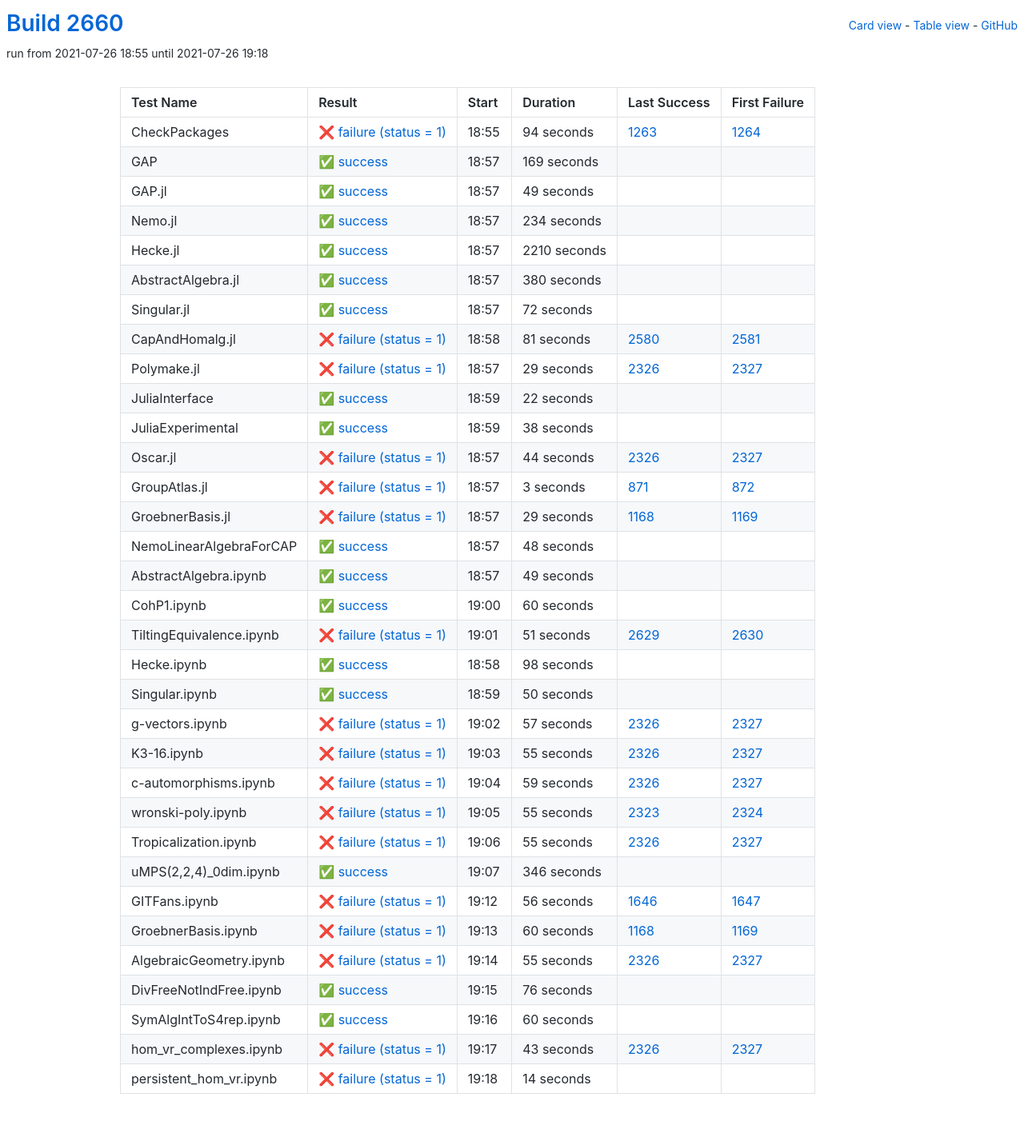
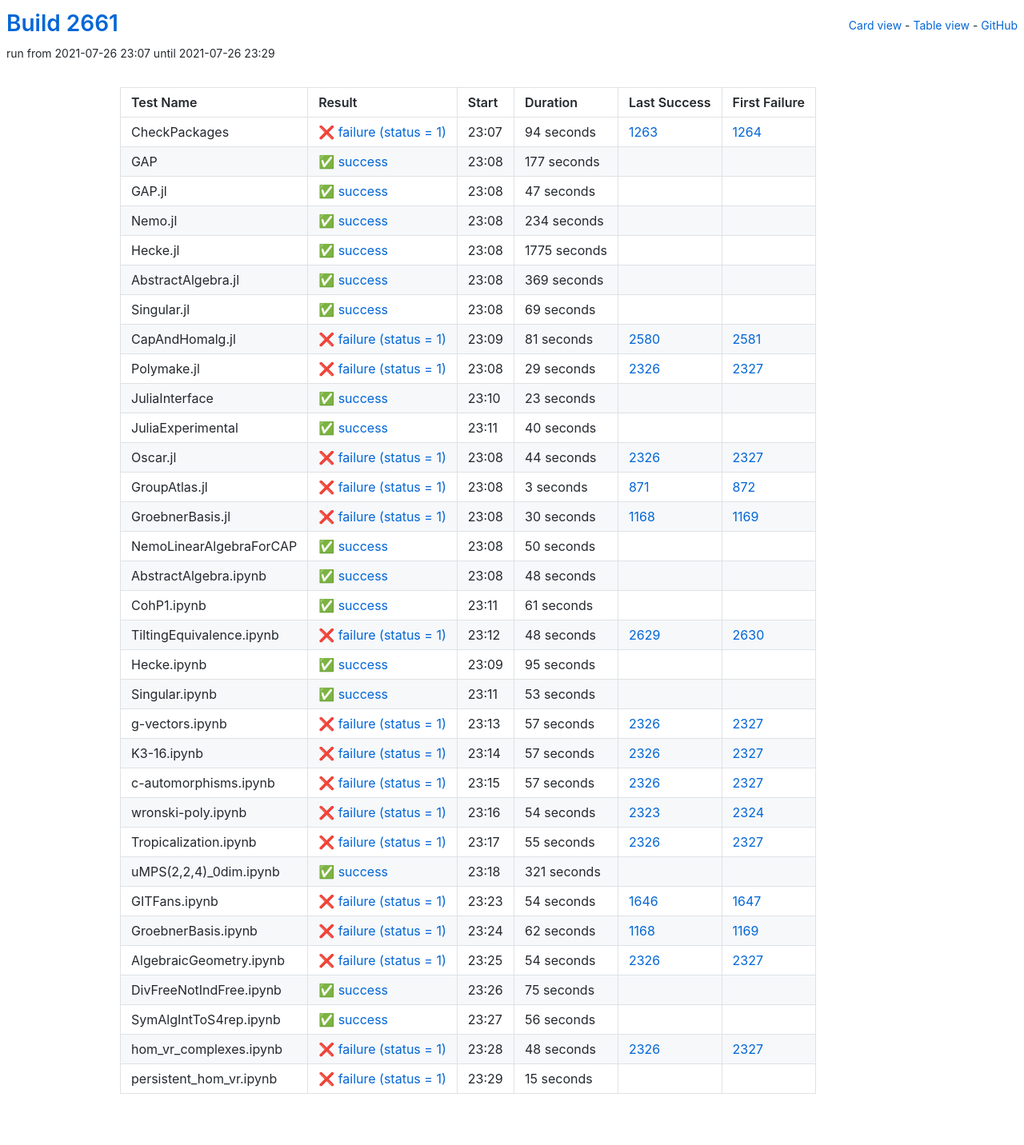
Before and after one commit to oscar-system/oscar-ci-status-stable, a Jekyll site: the page built from table.html, in a window 1280 px wide. Shown: the whole page at 80% size. Built offline with Jekyll 4.4.1, drawn with Linux system fonts in a browser that asks for light colours.

Commit message:
Build #2661

```diff
--- a/_data/ci.yml
+++ b/_data/ci.yml
@@ -1,6 +1,6 @@
 ---
-build: 2660
-build_url: https://oscarci.mathematik.uni-kl.de/job/oscar-stable/2660/
+build: 2661
+build_url: https://oscarci.mathematik.uni-kl.de/job/oscar-stable/2661/
 job: oscar-stable
 organization: oscar-system
 repo: oscar-ci-status-stable
@@ -8,8 +8,8 @@ repourl: https://github.com/oscar-system/oscar-ci-status-stable
 tests:
 - name: CheckPackages
   id: checkpackages
-  log: https://oscarci.mathematik.uni-kl.de/job/oscar-stable/2660/artifact/logs/build-2660/CheckPackages.log
-  start: 2021-07-26 18:55
+  log: https://oscarci.mathematik.uni-kl.de/job/oscar-stable/2661/artifact/logs/build-2661/CheckPackages.log
+  start: 2021-07-26 23:07
   success: false
   exitcode: 1
   status: failure
@@ -20,32 +20,32 @@ tests:
   first_failure_url: https://oscarci.mathematik.uni-kl.de/job/oscar-stable/1264/
 - name: GAP
   id: gap
-  log: https://oscarci.mathematik.uni-kl.de/job/oscar-stable/2660/artifact/logs/build-2660/GAP.log
-  start: 2021-07-26 18:57
+  log: https://oscarci.mathematik.uni-kl.de/job/oscar-stable/2661/artifact/logs/build-2661/GAP.log
+  start: 2021-07-26 23:08
   success: true
   exitcode: 0
   status: success
-  duration: 169
+  duration: 177
   last_success: false
   last_success_url:
   first_failure: false
   first_failure_url:
 - name: GAP.jl
   id: gap-jl
-  log: https://oscarci.mathematik.uni-kl.de/job/oscar-stable/2660/artifact/logs/build-2660/GAP.jl.log
-  start: 2021-07-26 18:57
+  log: https://oscarci.mathematik.uni-kl.de/job/oscar-stable/2661/artifact/logs/build-2661/GAP.jl.log
+  start: 2021-07-26 23:08
   success: true
   exitcode: 0
   status: success
-  duration: 49
+  duration: 47
   last_success: false
   last_success_url:
   first_failure: false
   first_failure_url:
 - name: Nemo.jl
   id: nemo-jl
-  log: https://oscarci.mathematik.uni-kl.de/job/oscar-stable/2660/artifact/logs/build-2660/Nemo.jl.log
-  start: 2021-07-26 18:57
+  log: https://oscarci.mathematik.uni-kl.de/job/oscar-stable/2661/artifact/logs/build-2661/Nemo.jl.log
+  start: 2021-07-26 23:08
   success: true
   exitcode: 0
   status: success
@@ -56,44 +56,44 @@ tests:
   first_failure_url:
 - name: Hecke.jl
   id: hecke-jl
-  log: https://oscarci.mathematik.uni-kl.de/job/oscar-stable/2660/artifact/logs/build-2660/Hecke.jl.log
-  start: 2021-07-26 18:57
+  log: https://oscarci.mathematik.uni-kl.de/job/oscar-stable/2661/artifact/logs/build-2661/Hecke.jl.log
+  start: 2021-07-26 23:08
   success: true
   exitcode: 0
   status: success
-  duration: 2210
+  duration: 1775
   last_success: false
   last_success_url:
   first_failure: false
   first_failure_url:
 - name: AbstractAlgebra.jl
   id: abstractalgebra-jl
-  log: https://oscarci.mathematik.uni-kl.de/job/oscar-stable/2660/artifact/logs/build-2660/AbstractAlgebra.jl.log
-  start: 2021-07-26 18:57
+  log: https://oscarci.mathematik.uni-kl.de/job/oscar-stable/2661/artifact/logs/build-2661/AbstractAlgebra.jl.log
+  start: 2021-07-26 23:08
   success: true
   exitcode: 0
   status: success
-  duration: 380
+  duration: 369
   last_success: false
   last_success_url:
   first_failure: false
   first_failure_url:
 - name: Singular.jl
   id: singular-jl
-  log: https://oscarci.mathematik.uni-kl.de/job/oscar-stable/2660/artifact/logs/build-2660/Singular.jl.log
-  start: 2021-07-26 18:57
+  log: https://oscarci.mathematik.uni-kl.de/job/oscar-stable/2661/artifact/logs/build-2661/Singular.jl.log
+  start: 2021-07-26 23:08
   success: true
   exitcode: 0
   status: success
-  duration: 72
+  duration: 69
   last_success: false
   last_success_url:
   first_failure: false
   first_failure_url:
 - name: CapAndHomalg.jl
   id: capandhomalg-jl
-  log: https://oscarci.mathematik.uni-kl.de/job/oscar-stable/2660/artifact/logs/build-2660/CapAndHomalg.jl.log
-  start: 2021-07-26 18:58
+  log: https://oscarci.mathematik.uni-kl.de/job/oscar-stable/2661/artifact/logs/build-2661/CapAndHomalg.jl.log
+  start: 2021-07-26 23:09
   success: false
   exitcode: 1
   status: failure
@@ -104,8 +104,8 @@ tests:
   first_failure_url: https://oscarci.mathematik.uni-kl.de/job/oscar-stable/2581/
 - name: Polymake.jl
   id: polymake-jl
-  log: https://oscarci.mathematik.uni-kl.de/job/oscar-stable/2660/artifact/logs/build-2660/Polymake.jl.log
-  start: 2021-07-26 18:57
+  log: https://oscarci.mathematik.uni-kl.de/job/oscar-stable/2661/artifact/logs/build-2661/Polymake.jl.log
+  start: 2021-07-26 23:08
   success: false
   exitcode: 1
   status: failure
@@ -116,32 +116,32 @@ tests:
   first_failure_url: https://oscarci.mathematik.uni-kl.de/job/oscar-stable/2327/
 - name: JuliaInterface
   id: juliainterface
-  log: https://oscarci.mathematik.uni-kl.de/job/oscar-stable/2660/artifact/logs/build-2660/JuliaInterface.log
-  start: 2021-07-26 18:59
+  log: https://oscarci.mathematik.uni-kl.de/job/oscar-stable/2661/artifact/logs/build-2661/JuliaInterface.log
+  start: 2021-07-26 23:10
   success: true
   exitcode: 0
   status: success
-  duration: 22
+  duration: 23
   last_success: false
   last_success_url:
   first_failure: false
   first_failure_url:
 - name: JuliaExperimental
   id: juliaexperimental
-  log: https://oscarci.mathematik.uni-kl.de/job/oscar-stable/2660/artifact/logs/build-2660/JuliaExperimental.log
-  start: 2021-07-26 18:59
+  log: https://oscarci.mathematik.uni-kl.de/job/oscar-stable/2661/artifact/logs/build-2661/JuliaExperimental.log
+  start: 2021-07-26 23:11
   success: true
   exitcode: 0
   status: success
-  duration: 38
+  duration: 40
   last_success: false
   last_success_url:
   first_failure: false
   first_failure_url:
 - name: Oscar.jl
   id: oscar-jl
-  log: https://oscarci.mathematik.uni-kl.de/job/oscar-stable/2660/artifact/logs/build-2660/Oscar.jl.log
-  start: 2021-07-26 18:57
+  log: https://oscarci.mathematik.uni-kl.de/job/oscar-stable/2661/artifact/logs/build-2661/Oscar.jl.log
+  start: 2021-07-26 23:08
   success: false
   exitcode: 1
   status: failure
@@ -152,8 +152,8 @@ tests:
   first_failure_url: https://oscarci.mathematik.uni-kl.de/job/oscar-stable/2327/
 - name: GroupAtlas.jl
   id: groupatlas-jl
-  log: https://oscarci.mathematik.uni-kl.de/job/oscar-stable/2660/artifact/logs/build-2660/GroupAtlas.jl.log
-  start: 2021-07-26 18:57
+  log: https://oscarci.mathematik.uni-kl.de/job/oscar-stable/2661/artifact/logs/build-2661/GroupAtlas.jl.log
+  start: 2021-07-26 23:08
   success: false
   exitcode: 1
   status: failure
@@ -164,20 +164,32 @@ tests:
   first_failure_url: https://oscarci.mathematik.uni-kl.de/job/oscar-stable/872/
 - name: GroebnerBasis.jl
   id: groebnerbasis-jl
-  log: https://oscarci.mathematik.uni-kl.de/job/oscar-stable/2660/artifact/logs/build-2660/GroebnerBasis.jl.log
-  start: 2021-07-26 18:57
+  log: https://oscarci.mathematik.uni-kl.de/job/oscar-stable/2661/artifact/logs/build-2661/GroebnerBasis.jl.log
+  start: 2021-07-26 23:08
   success: false
   exitcode: 1
   status: failure
-  duration: 29
+  duration: 30
   last_success: 1168
   last_success_url: https://oscarci.mathematik.uni-kl.de/job/oscar-stable/1168/
   first_failure: 1169
   first_failure_url: https://oscarci.mathematik.uni-kl.de/job/oscar-stable/1169/
 - name: NemoLinearAlgebraForCAP
   id: nemolinearalgebraforcap
-  log: https://oscarci.mathematik.uni-kl.de/job/oscar-stable/2660/artifact/logs/build-2660/NemoLinearAlgebraForCAP.log
-  start: 2021-07-26 18:57
+  log: https://oscarci.mathematik.uni-kl.de/job/oscar-stable/2661/artifact/logs/build-2661/NemoLinearAlgebraForCAP.log
+  start: 2021-07-26 23:08
+  success: true
+  exitcode: 0
+  status: success
+  duration: 50
+  last_success: false
+  last_success_url:
+  first_failure: false
+  first_failure_url:
+- name: AbstractAlgebra.ipynb
+  id: abstractalgebra-ipynb
+  log: https://oscarci.mathematik.uni-kl.de/job/oscar-stable/2661/artifact/logs/build-2661/AbstractAlgebra.ipynb.log
+  start: 2021-07-26 23:08
   success: true
   exitcode: 0
   status: success
@@ -186,70 +198,58 @@ tests:
   last_success_url:
   first_failure: false
   first_failure_url:
-- name: AbstractAlgebra.ipynb
-  id: abstractalgebra-ipynb
-  log: https://oscarci.mathematik.uni-kl.de/job/oscar-stable/2660/artifact/logs/build-2660/AbstractAlgebra.ipynb.log
-  start: 2021-07-26 18:57
+- name: CohP1.ipynb
+  id: cohp1-ipynb
+  log: https://oscarci.mathematik.uni-kl.de/job/oscar-stable/2661/artifact/logs/build-2661/CohP1.ipynb.log
+  start: 2021-07-26 23:11
   success: true
   exitcode: 0
   status: success
-  duration: 49
-  last_success: false
-  last_success_url:
-  first_failure: false
-  first_failure_url:
-- name: CohP1.ipynb
-  id: cohp1-ipynb
-  log: https://oscarci.mathematik.uni-kl.de/job/oscar-stable/2660/artifact/logs/build-2660/CohP1.ipynb.log
-  start: 2021-07-26 19:00
-  success: true
-  exitcode: 0
-  status: success
-  duration: 60
+  duration: 61
   last_success: false
   last_success_url:
   first_failure: false
   first_failure_url:
 - name: TiltingEquivalence.ipynb
   id: tiltingequivalence-ipynb
-  log: https://oscarci.mathematik.uni-kl.de/job/oscar-stable/2660/artifact/logs/build-2660/TiltingEquivalence.ipynb.log
-  start: 2021-07-26 19:01
+  log: https://oscarci.mathematik.uni-kl.de/job/oscar-stable/2661/artifact/logs/build-2661/TiltingEquivalence.ipynb.log
+  start: 2021-07-26 23:12
   success: false
   exitcode: 1
   status: failure
-  duration: 51
+  duration: 48
   last_success: 2629
   last_success_url: https://oscarci.mathematik.uni-kl.de/job/oscar-stable/2629/
   first_failure: 2630
   first_failure_url: https://oscarci.mathematik.uni-kl.de/job/oscar-stable/2630/
 - name: Hecke.ipynb
   id: hecke-ipynb
-  log: https://oscarci.mathematik.uni-kl.de/job/oscar-stable/2660/artifact/logs/build-2660/Hecke.ipynb.log
-  start: 2021-07-26 18:58
+  log: https://oscarci.mathematik.uni-kl.de/job/oscar-stable/2661/artifact/logs/build-2661/Hecke.ipynb.log
+  start: 2021-07-26 23:09
   success: true
   exitcode: 0
   status: success
-  duration: 98
+  duration: 95
   last_success: false
   last_success_url:
   first_failure: false
   first_failure_url:
 - name: Singular.ipynb
   id: singular-ipynb
-  log: https://oscarci.mathematik.uni-kl.de/job/oscar-stable/2660/artifact/logs/build-2660/Singular.ipynb.log
-  start: 2021-07-26 18:59
+  log: https://oscarci.mathematik.uni-kl.de/job/oscar-stable/2661/artifact/logs/build-2661/Singular.ipynb.log
+  start: 2021-07-26 23:11
   success: true
   exitcode: 0
   status: success
-  duration: 50
+  duration: 53
   last_success: false
   last_success_url:
   first_failure: false
   first_failure_url:
 - name: g-vectors.ipynb
   id: g-vectors-ipynb
-  log: https://oscarci.mathematik.uni-kl.de/job/oscar-stable/2660/artifact/logs/build-2660/g-vectors.ipynb.log
-  start: 2021-07-26 19:02
+  log: https://oscarci.mathematik.uni-kl.de/job/oscar-stable/2661/artifact/logs/build-2661/g-vectors.ipynb.log
+  start: 2021-07-26 23:13
   success: false
   exitcode: 1
   status: failure
@@ -260,44 +260,44 @@ tests:
   first_failure_url: https://oscarci.mathematik.uni-kl.de/job/oscar-stable/2327/
 - name: K3-16.ipynb
   id: k3-16-ipynb
-  log: https://oscarci.mathematik.uni-kl.de/job/oscar-stable/2660/artifact/logs/build-2660/K3-16.ipynb.log
-  start: 2021-07-26 19:03
+  log: https://oscarci.mathematik.uni-kl.de/job/oscar-stable/2661/artifact/logs/build-2661/K3-16.ipynb.log
+  start: 2021-07-26 23:14
   success: false
   exitcode: 1
   status: failure
-  duration: 55
+  duration: 57
   last_success: 2326
   last_success_url: https://oscarci.mathematik.uni-kl.de/job/oscar-stable/2326/
   first_failure: 2327
   first_failure_url: https://oscarci.mathematik.uni-kl.de/job/oscar-stable/2327/
 - name: c-automorphisms.ipynb
   id: c-automorphisms-ipynb
-  log: https://oscarci.mathematik.uni-kl.de/job/oscar-stable/2660/artifact/logs/build-2660/c-automorphisms.ipynb.log
-  start: 2021-07-26 19:04
+  log: https://oscarci.mathematik.uni-kl.de/job/oscar-stable/2661/artifact/logs/build-2661/c-automorphisms.ipynb.log
+  start: 2021-07-26 23:15
   success: false
   exitcode: 1
   status: failure
-  duration: 59
+  duration: 57
   last_success: 2326
   last_success_url: https://oscarci.mathematik.uni-kl.de/job/oscar-stable/2326/
   first_failure: 2327
   first_failure_url: https://oscarci.mathematik.uni-kl.de/job/oscar-stable/2327/
 - name: wronski-poly.ipynb
   id: wronski-poly-ipynb
-  log: https://oscarci.mathematik.uni-kl.de/job/oscar-stable/2660/artifact/logs/build-2660/wronski-poly.ipynb.log
-  start: 2021-07-26 19:05
+  log: https://oscarci.mathematik.uni-kl.de/job/oscar-stable/2661/artifact/logs/build-2661/wronski-poly.ipynb.log
+  start: 2021-07-26 23:16
   success: false
   exitcode: 1
   status: failure
-  duration: 55
+  duration: 54
   last_success: 2323
   last_success_url: https://oscarci.mathematik.uni-kl.de/job/oscar-stable/2323/
   first_failure: 2324
   first_failure_url: https://oscarci.mathematik.uni-kl.de/job/oscar-stable/2324/
 - name: Tropicalization.ipynb
   id: tropicalization-ipynb
-  log: https://oscarci.mathematik.uni-kl.de/job/oscar-stable/2660/artifact/logs/build-2660/Tropicalization.ipynb.log
-  start: 2021-07-26 19:06
+  log: https://oscarci.mathematik.uni-kl.de/job/oscar-stable/2661/artifact/logs/build-2661/Tropicalization.ipynb.log
+  start: 2021-07-26 23:17
   success: false
   exitcode: 1
   status: failure
@@ -308,96 +308,96 @@ tests:
   first_failure_url: https://oscarci.mathematik.uni-kl.de/job/oscar-stable/2327/
 - name: uMPS(2,2,4)_0dim.ipynb
   id: umps-2-2-4-0dim-ipynb
-  log: https://oscarci.mathematik.uni-kl.de/job/oscar-stable/2660/artifact/logs/build-2660/uMPS-2-2-4-_0dim.ipynb.log
-  start: 2021-07-26 19:07
+  log: https://oscarci.mathematik.uni-kl.de/job/oscar-stable/2661/artifact/logs/build-2661/uMPS-2-2-4-_0dim.ipynb.log
+  start: 2021-07-26 23:18
   success: true
   exitcode: 0
   status: success
-  duration: 346
+  duration: 321
   last_success: false
   last_success_url:
   first_failure: false
   first_failure_url:
 - name: GITFans.ipynb
   id: gitfans-ipynb
-  log: https://oscarci.mathematik.uni-kl.de/job/oscar-stable/2660/artifact/logs/build-2660/GITFans.ipynb.log
-  start: 2021-07-26 19:12
+  log: https://oscarci.mathematik.uni-kl.de/job/oscar-stable/2661/artifact/logs/build-2661/GITFans.ipynb.log
+  start: 2021-07-26 23:23
   success: false
   exitcode: 1
   status: failure
-  duration: 56
+  duration: 54
   last_success: 1646
   last_success_url: https://oscarci.mathematik.uni-kl.de/job/oscar-stable/1646/
   first_failure: 1647
   first_failure_url: https://oscarci.mathematik.uni-kl.de/job/oscar-stable/1647/
 - name: GroebnerBasis.ipynb
   id: groebnerbasis-ipynb
-  log: https://oscarci.mathematik.uni-kl.de/job/oscar-stable/2660/artifact/logs/build-2660/GroebnerBasis.ipynb.log
-  start: 2021-07-26 19:13
+  log: https://oscarci.mathematik.uni-kl.de/job/oscar-stable/2661/artifact/logs/build-2661/GroebnerBasis.ipynb.log
+  start: 2021-07-26 23:24
   success: false
   exitcode: 1
   status: failure
-  duration: 60
+  duration: 62
   last_success: 1168
   last_success_url: https://oscarci.mathematik.uni-kl.de/job/oscar-stable/1168/
   first_failure: 1169
   first_failure_url: https://oscarci.mathematik.uni-kl.de/job/oscar-stable/1169/
 - name: AlgebraicGeometry.ipynb
   id: algebraicgeometry-ipynb
-  log: https://oscarci.mathematik.uni-kl.de/job/oscar-stable/2660/artifact/logs/build-2660/AlgebraicGeometry.ipynb.log
-  start: 2021-07-26 19:14
+  log: https://oscarci.mathematik.uni-kl.de/job/oscar-stable/2661/artifact/logs/build-2661/AlgebraicGeometry.ipynb.log
+  start: 2021-07-26 23:25
   success: false
   exitcode: 1
   status: failure
-  duration: 55
+  duration: 54
   last_success: 2326
   last_success_url: https://oscarci.mathematik.uni-kl.de/job/oscar-stable/2326/
   first_failure: 2327
   first_failure_url: https://oscarci.mathematik.uni-kl.de/job/oscar-stable/2327/
 - name: DivFreeNotIndFree.ipynb
   id: divfreenotindfree-ipynb
-  log: https://oscarci.mathematik.uni-kl.de/job/oscar-stable/2660/artifact/logs/build-2660/DivFreeNotIndFree.ipynb.log
-  start: 2021-07-26 19:15
+  log: https://oscarci.mathematik.uni-kl.de/job/oscar-stable/2661/artifact/logs/build-2661/DivFreeNotIndFree.ipynb.log
+  start: 2021-07-26 23:26
   success: true
   exitcode: 0
   status: success
-  duration: 76
+  duration: 75
   last_success: false
   last_success_url:
   first_failure: false
   first_failure_url:
 - name: SymAlgIntToS4rep.ipynb
   id: symalginttos4rep-ipynb
-  log: https://oscarci.mathematik.uni-kl.de/job/oscar-stable/2660/artifact/logs/build-2660/SymAlgIntToS4rep.ipynb.log
-  start: 2021-07-26 19:16
+  log: https://oscarci.mathematik.uni-kl.de/job/oscar-stable/2661/artifact/logs/build-2661/SymAlgIntToS4rep.ipynb.log
+  start: 2021-07-26 23:27
   success: true
   exitcode: 0
   status: success
-  duration: 60
+  duration: 56
   last_success: false
   last_success_url:
   first_failure: false
   first_failure_url:
 - name: hom_vr_complexes.ipynb
   id: hom-vr-complexes-ipynb
-  log: https://oscarci.mathematik.uni-kl.de/job/oscar-stable/2660/artifact/logs/build-2660/hom_vr_complexes.ipynb.log
-  start: 2021-07-26 19:17
+  log: https://oscarci.mathematik.uni-kl.de/job/oscar-stable/2661/artifact/logs/build-2661/hom_vr_complexes.ipynb.log
+  start: 2021-07-26 23:28
   success: false
   exitcode: 1
   status: failure
-  duration: 43
+  duration: 48
   last_success: 2326
   last_success_url: https://oscarci.mathematik.uni-kl.de/job/oscar-stable/2326/
   first_failure: 2327
   first_failure_url: https://oscarci.mathematik.uni-kl.de/job/oscar-stable/2327/
 - name: persistent_hom_vr.ipynb
   id: persistent-hom-vr-ipynb
-  log: https://oscarci.mathematik.uni-kl.de/job/oscar-stable/2660/artifact/logs/build-2660/persistent_hom_vr.ipynb.log
-  start: 2021-07-26 19:18
+  log: https://oscarci.mathematik.uni-kl.de/job/oscar-stable/2661/artifact/logs/build-2661/persistent_hom_vr.ipynb.log
+  start: 2021-07-26 23:29
   success: false
   exitcode: 1
   status: failure
-  duration: 14
+  duration: 15
   last_success: false
   last_success_url:
   first_failure: false
```
Also changed, not shown: README.md.
